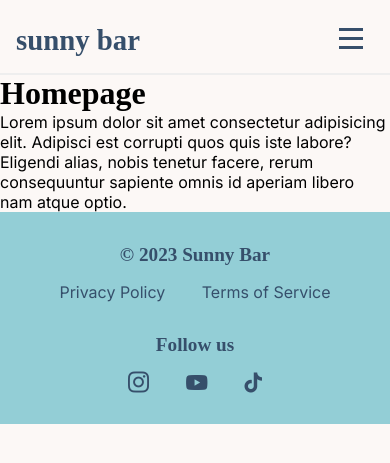
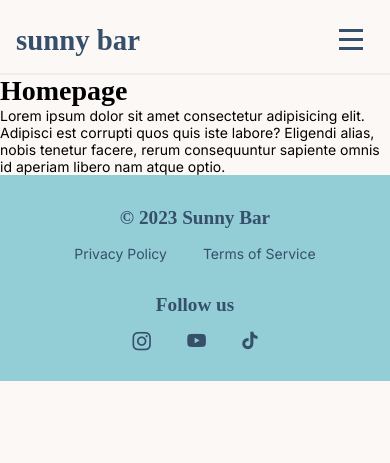
Before and after one commit to connniew/sunny-bar, a PHP site: page /home.php in a window 390 px wide. Shown: the top 463 px of the page. Run offline with PHP 8.4, Linux system fonts and the light colour scheme; some libraries are stand-ins or nearby versions; some web fonts are replaced.

Commit message:
Changed mobile font size to 14 and others 16

```diff
--- a/styles/global.css
+++ b/styles/global.css
@@ -8,7 +8,7 @@
 
 body {
     background-color: #fcf8f6;
-    font-size: 16px;
+    font-size: 14px;
 }
 
 li {
@@ -20,3 +20,23 @@ a {
     all: unset;
     cursor: pointer;
 }
+
+/* Small devices (landscape phones, 576px and up) */
+@media (min-width: 576px) {}
+
+/* Medium devices (tablets, 768px and up) */
+@media (min-width: 768px) {
+    body {
+        font-size: 16px;
+    }
+}
+
+/* Large devices (desktops, 992px and up) */
+@media (min-width: 992px) {
+}
+
+/* X-Large devices (large desktops, 1200px and up) */
+@media (min-width: 1200px) {}
+
+/* XX-Large devices (larger desktops, 1400px and up) */
+@media (min-width: 1400px) {}
```
